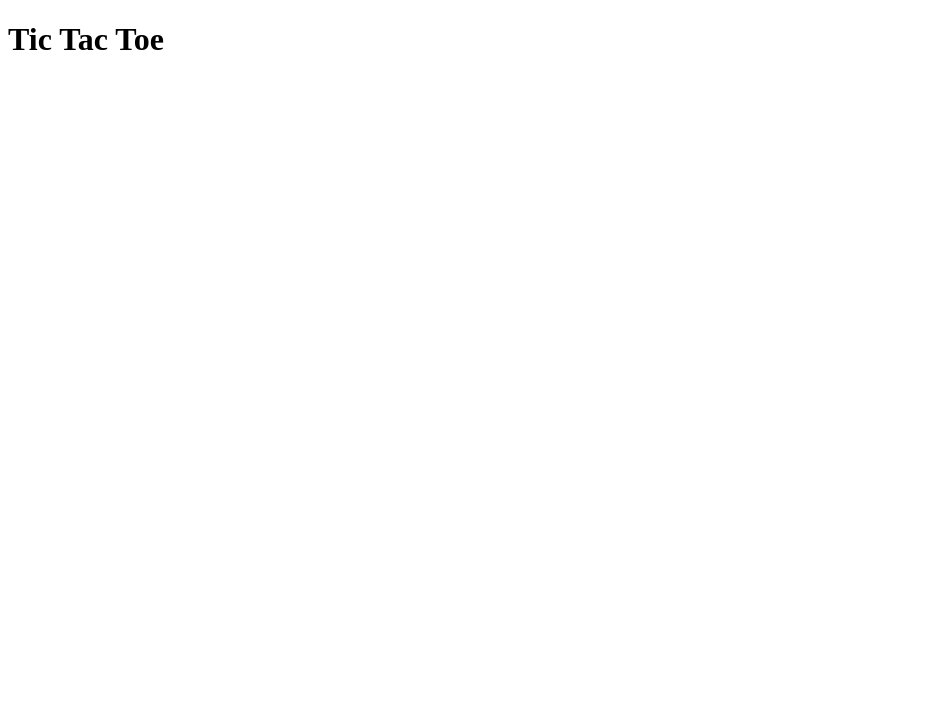
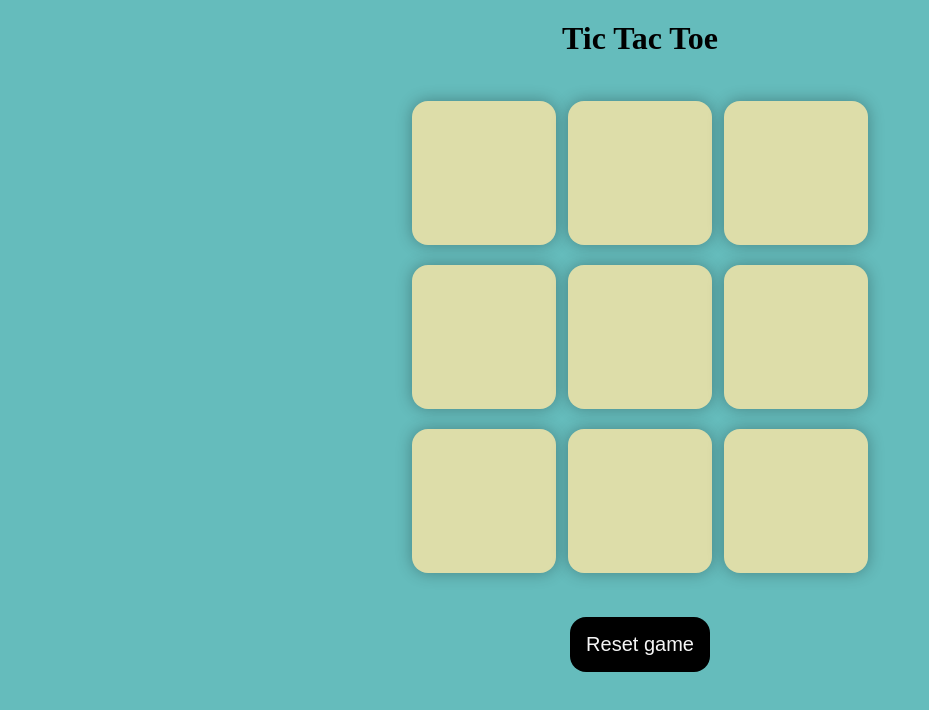
Before and after one commit to bhaleraocharul/tic-tac-toe, a plain HTML site: page index.html in a window 1280 px wide. Shown: the whole page, without its empty margins (0-929 px from the left). Drawn offline with Linux system fonts and the light colour scheme.

Commit message:
added HTML and CSS

```diff
--- a/index.html
+++ b/index.html
@@ -7,7 +7,24 @@
     <title>CB - Tic Tac Toe</title>
   </head>
   <body>
-    <h1>Tic Tac Toe</h1>
+    <main>
+      <h1>Tic Tac Toe</h1>
+      <div class="container">
+        <div class="game">
+          <button class="box"></button>
+          <button class="box"></button>
+          <button class="box"></button>
+          <button class="box"></button>
+          <button class="box"></button>
+          <button class="box"></button>
+          <button class="box"></button>
+          <button class="box"></button>
+          <button class="box"></button>
+        </div>
+      </div>
+      <button id="reset-btn">Reset game</button>
+    </main>
+
     <script src="src/index.js"></script>
   </body>
 </html>
--- a/src/index.js
+++ b/src/index.js
@@ -0,0 +1,37 @@
+let boxes = document.querySelectorAll(".box");
+let reset = document.querySelector("#reset-btn");
+
+let turnO = true; //playerX, playerO
+
+const winningPatterns = [
+  [0, 1, 2],
+  [0, 3, 6],
+  [0, 4, 8],
+  [1, 4, 7],
+  [2, 5, 8],
+  [2, 4, 6],
+  [3, 4, 5],
+  [6, 7, 8],
+];
+
+boxes.forEach((box) => {
+  box.addEventListener("click", () => {
+    console.log("box was clicked");
+    if (turnO) {
+      box.innerHTML = "0";
+      turnO = false;
+    } else {
+      box.innerHTML = "X";
+      turnO = true;
+    }
+    box.disabled = true;
+
+    checkWinnter();
+  });
+});
+
+const checkWinnter = () => {
+  for (let pattern of winningPatterns) {
+    console.log(pattern);
+  }
+};
--- a/src/style.css
+++ b/src/style.css
@@ -0,0 +1,61 @@
+* {
+  margin: 0;
+  padding: 0;
+}
+
+body {
+  background-color: rgb(101, 188, 188);
+  text-align: center;
+}
+
+h1 {
+  margin-top: 20px;
+}
+
+.container {
+  height: 70vh;
+  display: flex;
+  justify-content: center;
+  align-items: center;
+}
+
+.game {
+  height: 60vmin;
+  width: 60vmin;
+  display: flex;
+  flex-wrap: wrap;
+  justify-content: center;
+  align-items: center;
+  gap: 1.5vmin;
+}
+
+.box {
+  height: 18vmin;
+  width: 18vmin;
+  border-radius: 1rem;
+  border: none;
+  box-shadow: 0 0 1rem rgba(0, 0, 0, 0.3);
+  font-size: 10vmin;
+  color: brown;
+  background-color: rgb(221, 221, 169);
+}
+
+.box:hover {
+  cursor: pointer;
+  opacity: 0.7;
+  transition: 20ms all ease-in-out;
+}
+
+#reset-btn {
+  padding: 1rem;
+  font-size: 1.25rem;
+  background-color: black;
+  color: whitesmoke;
+  border-radius: 1rem;
+  border: none;
+}
+
+#reset-btn:hover {
+  background-color: rgba(0, 0, 0, 0.791);
+  cursor: pointer;
+}
```
